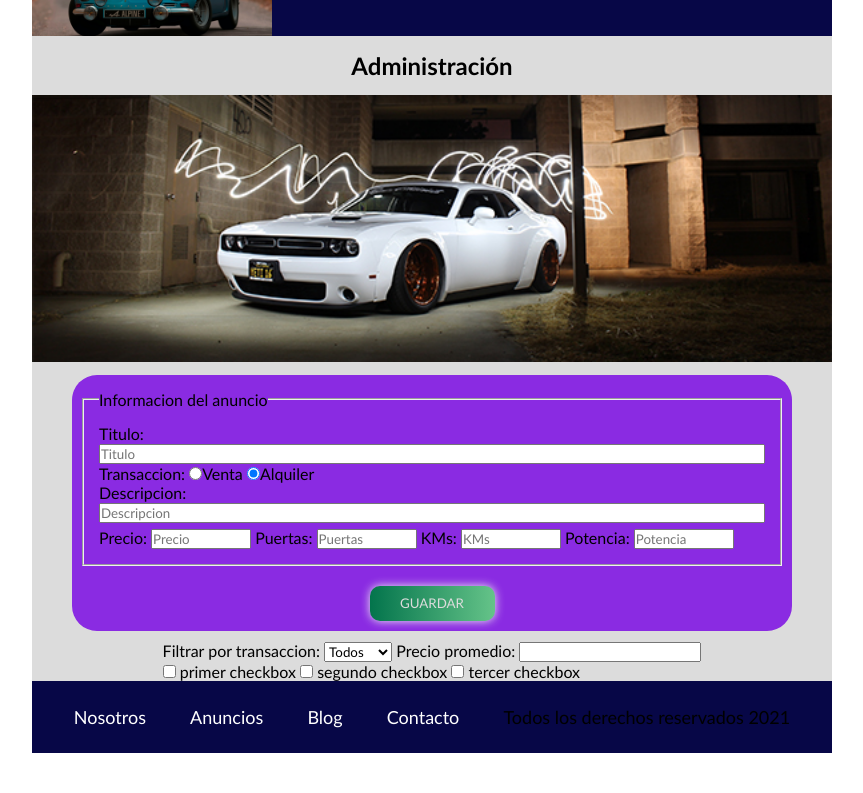
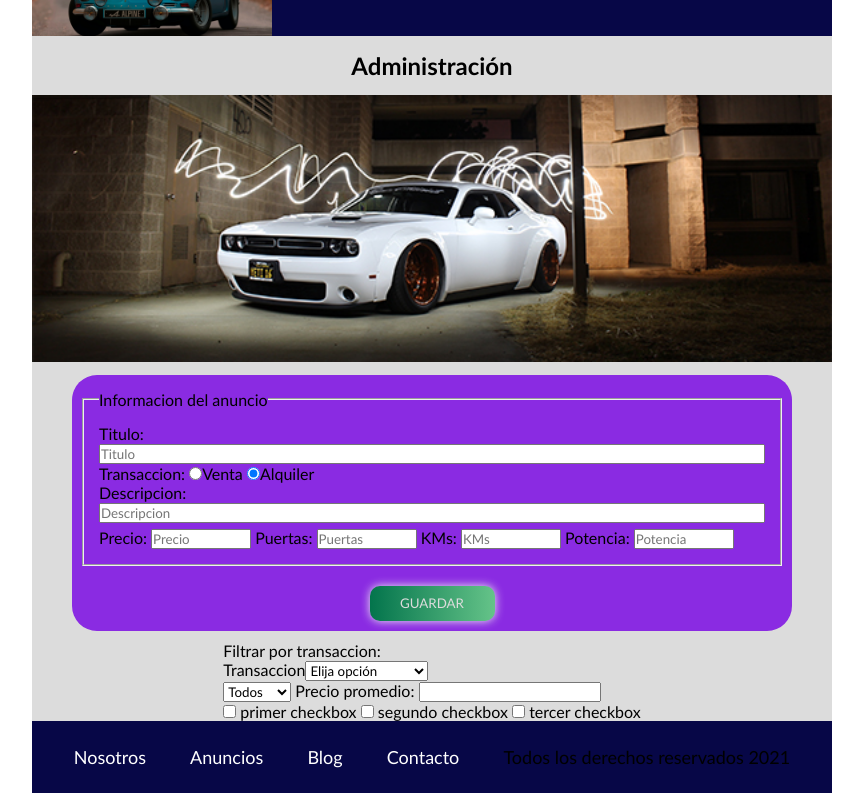
Before and after one commit to marianoar/ARIAS.PPLABIII3D, a plain HTML site: page index.html in a window 1280 px wide. Shown: the part 114-907 px from the top of the page, without its empty margins (208-1071 px from the left). Before the commit the page ends 867 px from the top, so only its background shows below. Drawn offline with Linux system fonts and the light colour scheme; no server answers.

Commit message:
sp primera parte

```diff
--- a/index.html
+++ b/index.html
@@ -68,7 +68,18 @@
 
       <div id=filtos>
         <form id="frmFiltros">
-          Filtrar por transaccion:
+          Filtrar por transaccion:<br>
+          <label>Transaccion</label><select id="ciudad" name="ciudad">
+
+            <option value="">Elija opción</option>
+
+            <option value="Mexico">México D.F. (MX)</option>
+
+            <option value="Madrid">Madrid (ES)</option>
+
+            <option value="Santiago">Santiago (CL)</option>
+
+        </select><br/>
           <select id="selectTransaccion" name="select" onchange="">
 
             <option value="Todos" selected>Todos</option>
--- a/js/scriptsSP.js
+++ b/js/scriptsSP.js
@@ -1,7 +1,7 @@
 import { Anuncio_Auto } from "./anuncio_auto.js";
 
 const elementoContenedor = document.getElementById("divLista");
-const select=document.getElementsByTagName('select')[0];
+//const select=document.getElementsByTagName('select')[0];
 
 //const select=document.getElementById('selectTransaccion');
 const delay = 1000;
@@ -16,7 +16,7 @@ window.addEventListener("DOMContentLoaded", () => {
 
   document.forms[0].addEventListener("submit", HandlerSubmit);
 
-  select.addEventListener("click",HandlerChange);
+  //select.addEventListener("click",HandlerChange);
   //console.log(data);
   document.addEventListener("click", HandlerClick);
 
```
